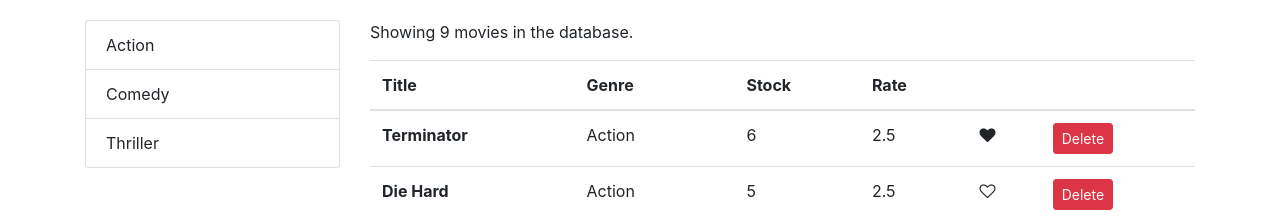
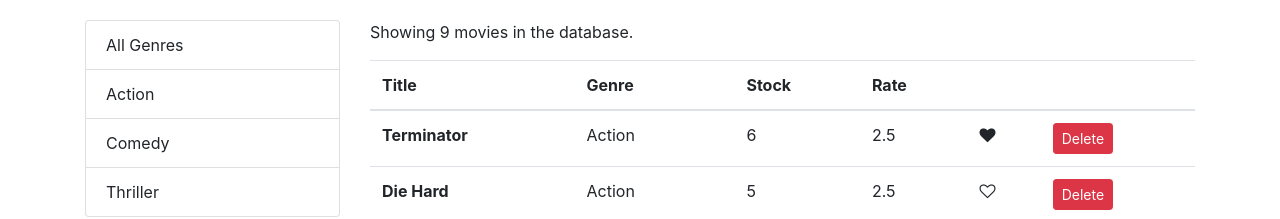
Before and after one commit to Leith-Gharbi/Vidly-app-react, a React (Create React App) app: page / in a window 1280 px wide. Shown: the top 219 px of the page. Built offline with nearby package versions, Linux system fonts and the light colour scheme.

Commit message:
14- Filtering- Adding All Genres

```diff
--- a/src/components/movies.jsx
+++ b/src/components/movies.jsx
@@ -17,7 +17,8 @@
     pageSize: 4,
   };
   componentDidMount() {
-    this.setState({ movies: movieServices.getMovies(), genres: getGenres() });
+    const genres=[{name :'All Genres'},...getGenres()]
+    this.setState({ movies: movieServices.getMovies(), genres });
   }
 
   render() {
@@ -32,7 +33,7 @@
 
     if (count === 0) return <p>There are no movies in the database</p>;
 
-    const filtered = selectedGenre
+    const filtered = selectedGenre && selectedGenre._id
       ? allMovies.filter((m) => m.genre._id === selectedGenre._id)
       : allMovies;
 
@@ -99,7 +100,7 @@
     );
   }
   handleGenreSelect = (genre) => {
-    this.setState({ selectedGenre: genre });
+    this.setState({ selectedGenre: genre , currentPage:1});
   };
   handelPageChange = (page) => {
     this.setState({ currentPage: page });
```
Also changed, not shown: 1 other file (tests, documents, lock files or other folders).
